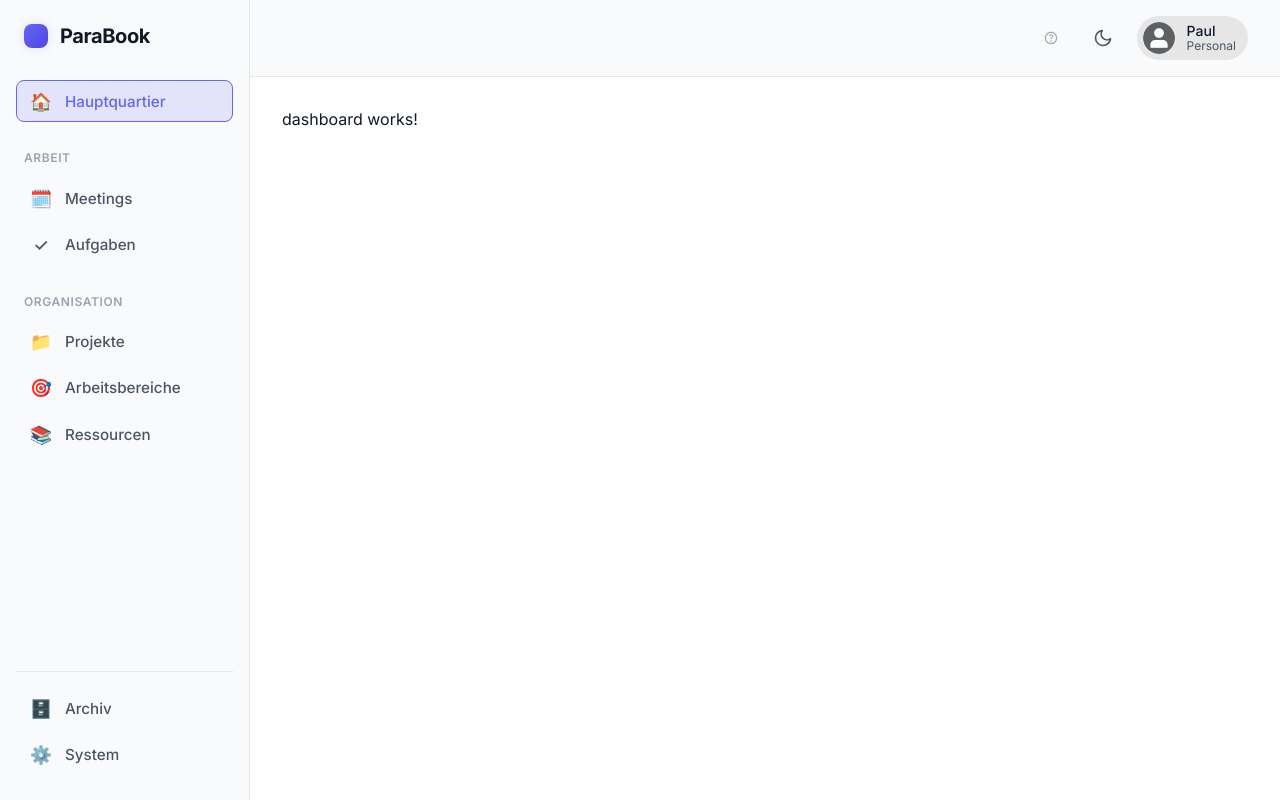
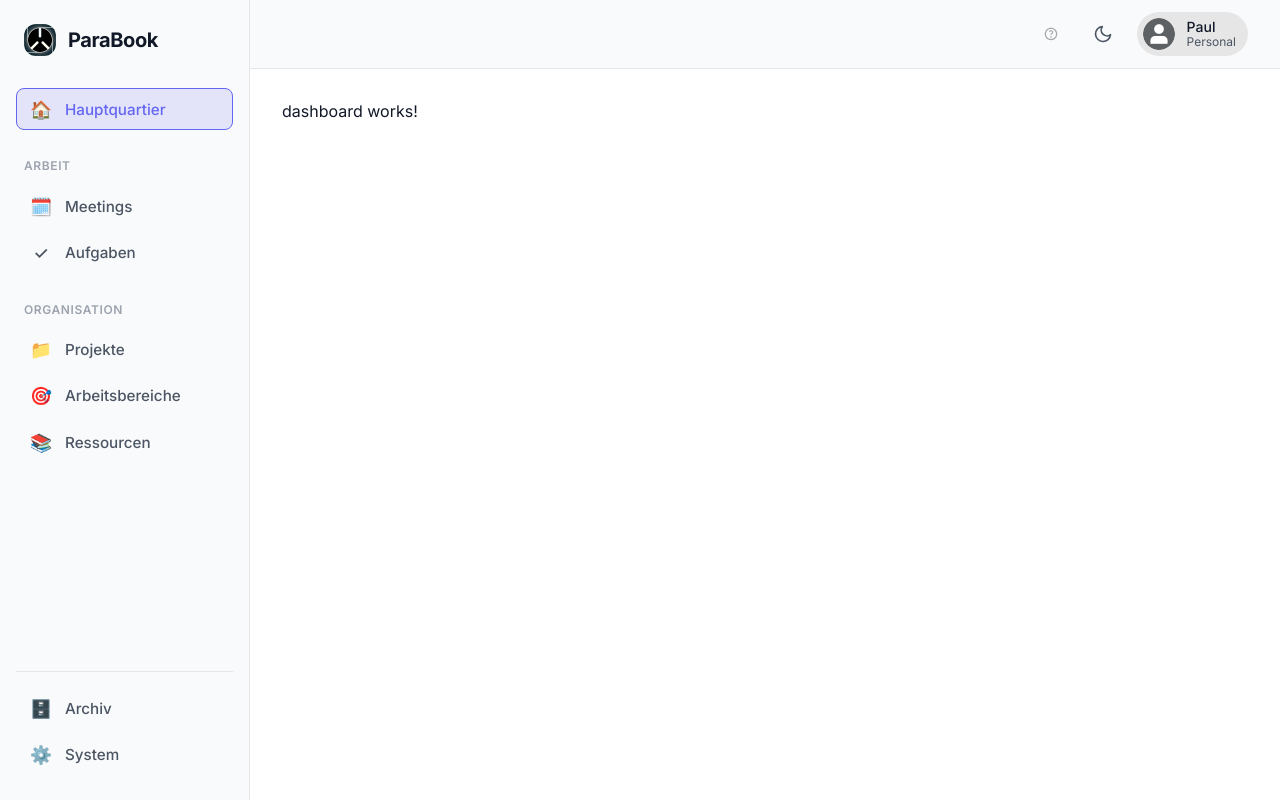
Before and after one commit to Paulito12209/ParaBook, an Angular app in the folder ParaBook/: page /dashboard in a window 1280 px wide. Built offline with nearby package versions, Linux system fonts and the light colour scheme.

Commit message:
feat: Replace SVG logo with PNG logo, update favicon, and move logo display to the sidebar.

```diff
--- a/ParaBook/src/app/shared/components/header/header.html
+++ b/ParaBook/src/app/shared/components/header/header.html
@@ -1,7 +1,7 @@
 <!-- Header -->
 <header>
 
-    <img class="header-logo" src="PARABOOK-Logo.svg" alt="Logo">
+    <img class="header-logo" src="parabook-logo.png" alt="ParaBook Logo">
 
     <div class="header-actions">
         <!-- <button class="icon-btn" aria-label="Language toggle">
--- a/ParaBook/src/app/shared/components/header/header.scss
+++ b/ParaBook/src/app/shared/components/header/header.scss
@@ -4,9 +4,9 @@
 
 header {
     display: flex;
-    justify-content: end;
+    justify-content: flex-end;
     align-items: center;
-    padding: 16px 32px;
+    padding: 12px 32px;
     background-color: var(--bg-secondary);
     border-bottom: 1px solid var(--border-color);
     transition: all var(--transition-normal);
@@ -14,7 +14,8 @@ header {
     .header-logo {
         width: 32px;
         height: 32px;
-        display: none;
+        object-fit: contain;
+        display: none; // Zurück auf none, da es jetzt in der Sidebar ist
     }
 
     .header-actions {
--- a/ParaBook/src/app/shared/components/sidebar/sidebar.html
+++ b/ParaBook/src/app/shared/components/sidebar/sidebar.html
@@ -1,7 +1,7 @@
 <div class="sidebar-container">
   <div class="sidebar-header">
     <div class="logo">
-      <div class="logo-icon"></div>
+      <img src="parabook-logo.png" alt="ParaBook Logo" class="logo-img">
       <h1>ParaBook</h1>
     </div>
   </div>
--- a/ParaBook/src/app/shared/components/sidebar/sidebar.scss
+++ b/ParaBook/src/app/shared/components/sidebar/sidebar.scss
@@ -14,12 +14,12 @@
     align-items: center;
     gap: 0.75rem;
 
-    .logo-icon {
-      width: 24px;
-      height: 24px;
-      background: linear-gradient(135deg, var(--accent-primary), var(--accent-hover));
-      border-radius: var(--border-radius-sm);
-      box-shadow: 0 0 10px var(--accent-glow);
+    .logo-img {
+      width: 32px;
+      height: 32px;
+      object-fit: contain;
+      border-radius: var(--border-radius-md);
+      overflow: hidden;
     }
 
     h1 {
--- a/ParaBook/src/index.html
+++ b/ParaBook/src/index.html
@@ -6,7 +6,7 @@
   <title>ParaBook</title>
   <base href="/">
   <meta name="viewport" content="width=device-width, initial-scale=1">
-  <link rel="icon" type="image/x-icon" href="PARABOOK-Logo.svg">
+  <link rel="icon" type="image/png" href="parabook-logo.png">
   <script>
     (function() {
       const savedTheme = localStorage.getItem('parabook-theme');
```
Also changed, not shown: ParaBook/public/PARABOOK-Logo.svg (deleted), ParaBook/public/parabook-logo.png (added).
